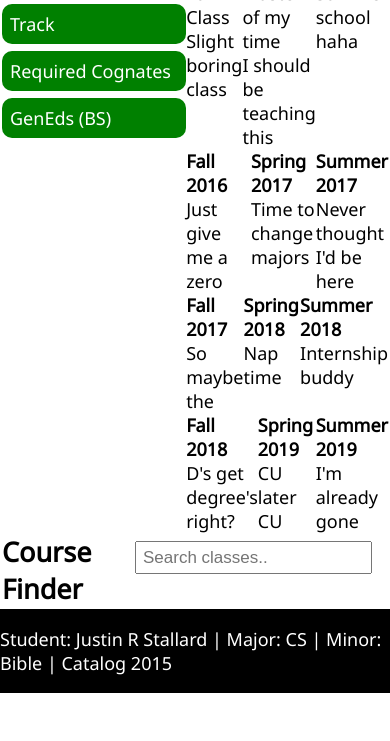
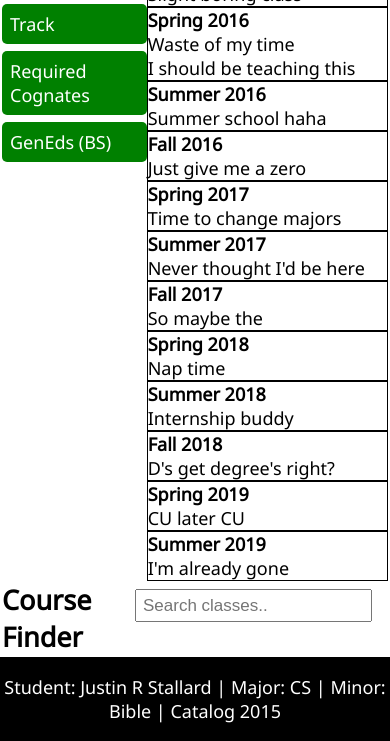
Before and after one commit to Stallion8472/CS3220, a plain HTML site: page index.html in a window 390 px wide. Shown: the part 167-908 px from the top of the page. Before the commit the page ends 860 px from the top, so only its background shows below. Drawn offline with Linux system fonts and the light colour scheme.

Commit message:
more mobile friendly

```diff
--- a/index.css
+++ b/index.css
@@ -43,7 +43,7 @@ h1{
     margin-bottom: 7px;
     background-color: Green;
     color: white;
-    border-radius: 10px;
+    border-radius: 5px;
 }
 .menu li:hover {
     background-color: Black;
@@ -60,9 +60,10 @@ footer {
     width: 100%;
     background-color: black;
     color: white;
-    flex-direction: column;
-    align-items: center;
+    justify-content: space-around;
+    text-align: center;
 }
+
 .dropdown-button {
     position: fixed;
     flex-direction: column;
@@ -88,9 +89,8 @@ footer {
 
 .table5 {
     display: flex;
+    justify-content: space-between;
     flex: 1;
-    justify-content: space-between;
-
 }
 
 .table {
@@ -101,9 +101,12 @@ footer {
     display: flex;
     flex-direction: column;
     flex: 1;
+    border-bottom-color: black;
+    border: 1px;
+    border-style: solid;
 }
 
-.TL {
+.tl {
     display: flex;
 }
 
@@ -134,3 +137,11 @@ input[type=text]{
     font-size: 17px;
     height: 17px;
 }
+@media only screen and (max-width: 768px) {
+    .tl{
+        flex-direction: column;
+    }
+}
+li{
+    max-width: 33vw;
+}
--- a/index.html
+++ b/index.html
@@ -72,7 +72,7 @@
                 </ul>
             </div>
             <div class="Classes">
-            <div class="TL">
+            <div class="tl">
                 <div class="table11">
                     <b>Fall 2015</b>
                     <span>Fun Class</span>
@@ -88,7 +88,7 @@
                     <span>Summer school haha</span>
                 </div>
             </div>
-            <div class="TL">
+            <div class="tl">
                 <div class="table11">
                         <b>Fall 2016</b>
                         <span>Just give me a zero</span>
@@ -102,7 +102,7 @@
                         <span>Never thought I'd be here</span>
                     </div>
             </div>
-            <div class="TL">
+            <div class="tl">
             <div class="table11">
                     <b>Fall 2017</b>
                     <span>So maybe the </span>
@@ -116,7 +116,7 @@
                     <span>Internship buddy</span>
                 </div>
             </div>
-                <div class="TL">
+                <div class="tl">
                     <div class="table11">
                         <b>Fall 2018</b>
                         <span>D's get degree's right?</span>
@@ -140,7 +140,7 @@
     </article>
 
     <footer>
-        <p>Student: Justin R Stallard | Major: CS | Minor: Bible | Catalog 2015</p>
+        <p>Student: Justin R Stallard | Major: CS <wbr>|<wbr> Minor: Bible | Catalog 2015</p>
     </footer>
 </body>
 </html>
```
